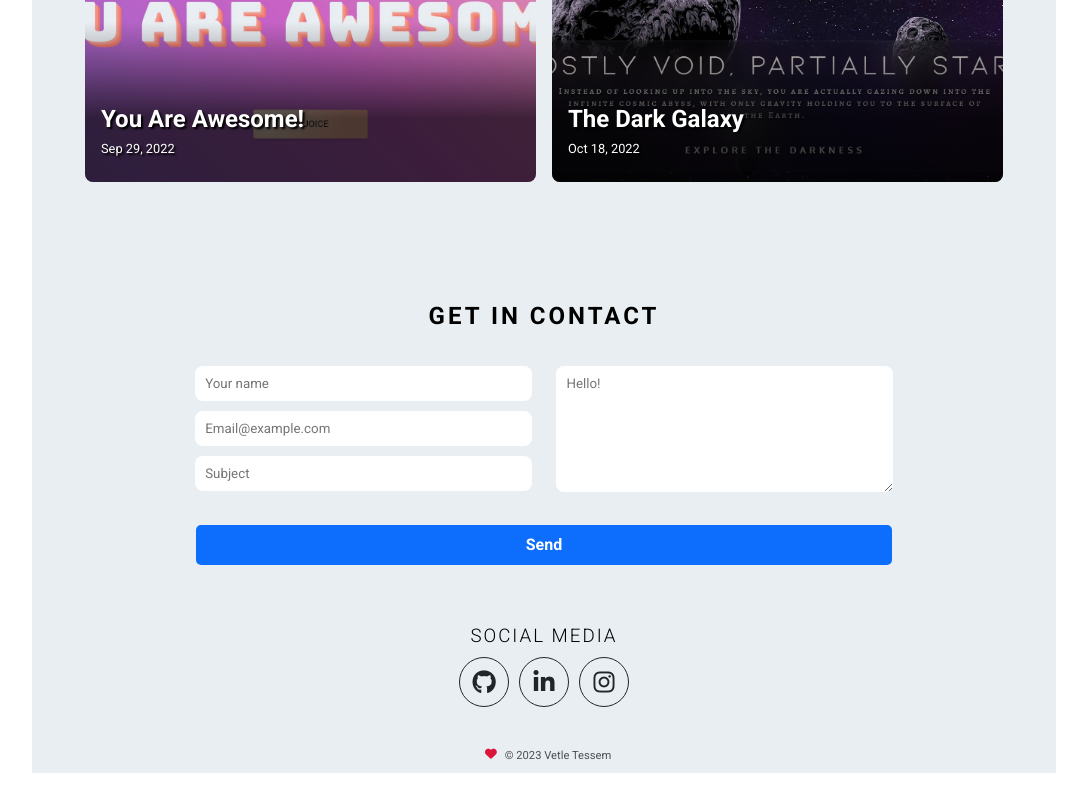
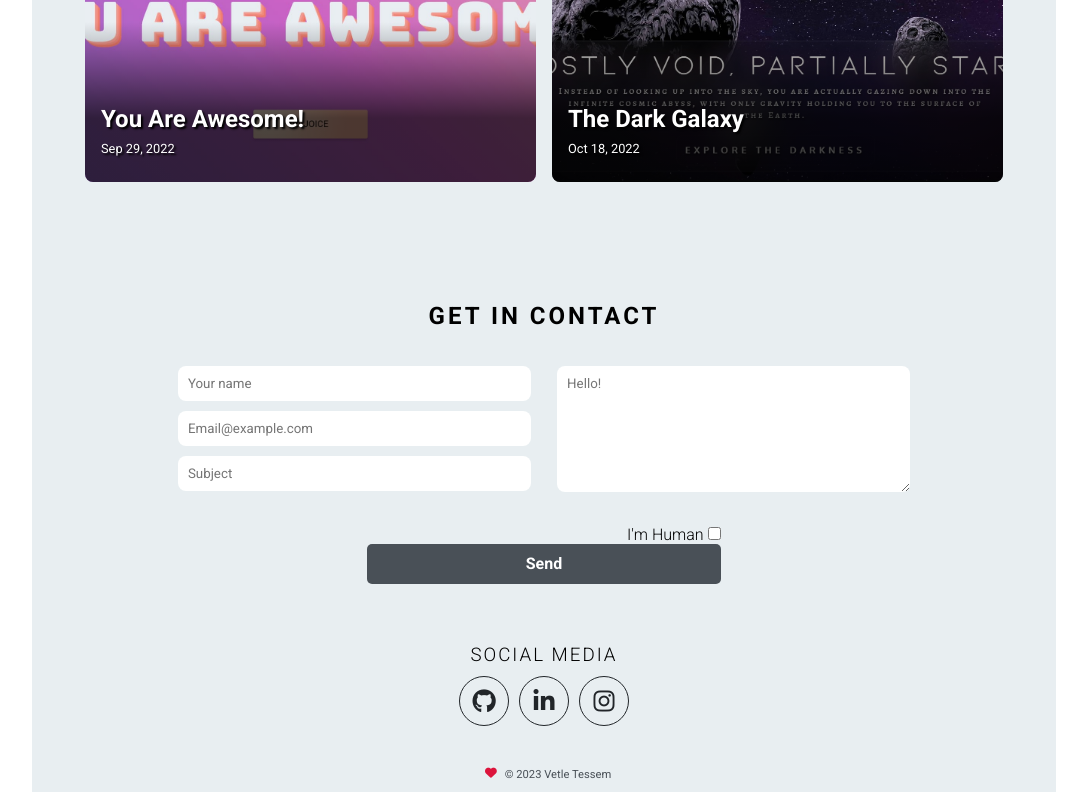
Before and after one commit to H3X-C0DE/Hex-Portfolio, a React (Create React App) app: page / in a window 1280 px wide. Shown: the part 3113-3913 px from the top of the page, without its empty margins (96-1183 px from the left). Built offline with nearby package versions, Linux system fonts and the light colour scheme.

Commit message:
added isHuman checker

```diff
--- a/src/Components/Contact.jsx
+++ b/src/Components/Contact.jsx
@@ -1,5 +1,6 @@
 // TODO: add ReCAPTCHA
-import React from "react";
+import React, { useState } from "react";
+
 import emailjs from "emailjs-com";
 import "../Styles/contact.css";
 export default function ContactUs() {
@@ -22,6 +23,7 @@ export default function ContactUs() {
         }
       );
   }
+  const [isRobot, setIsRobot] = useState(false);
 
   return (
     <section id="top-contact">
@@ -52,7 +54,25 @@ export default function ContactUs() {
               <label>Message</label>
               <textarea name="html_message" placeholder="Hello!" required />
             </div>
-            <input id="submit-btn" type="submit" value="Send" />
+            <div className="submit-container">
+              <label id="isRobot">
+                I'm Human&nbsp;
+                <input
+                  type="checkbox"
+                  checked={isRobot}
+                  onChange={() => setIsRobot(!isRobot)}
+                />
+              </label>
+              <input
+                id="submit-btn"
+                type="submit"
+                value="Send"
+                disabled={!isRobot}
+                style={{
+                  backgroundColor: !isRobot ? "#495057" : "#0d6efd",
+                }}
+              />
+            </div>
           </div>
         </form>
       </div>
--- a/src/Styles/contact.css
+++ b/src/Styles/contact.css
@@ -12,7 +12,8 @@
   display: none;
 }
 .left,
-.right {
+.right,
+.submit-container {
   width: 45%;
 }
 
@@ -37,20 +38,30 @@ textarea {
   font-weight: 600;
   line-height: 20px;
   width: 100%;
-  max-width: 93%;
   padding: 10px;
   background-color: var(--blue);
   color: var(--white);
   border: none;
   border-radius: 5px;
   cursor: pointer;
-  margin-top: 1.5em;
+  margin: 0 auto;
 }
 #submit-btn:hover {
   transition: all 0.3s;
   background-color: var(--indigo);
   box-shadow: rgba(50, 50, 93, 0.25) 0px 6px 12px -2px,
     rgba(0, 0, 0, 0.3) 0px 3px 7px -3px;
+}
+
+.submit-container {
+  margin-top: 1.5em;
+}
+#isRobot {
+  display: block;
+  text-align: end;
+  font-weight: 300;
+  margin: 0 auto;
+  width: 100%;
 }
 
 @media (max-width: 900px) {
@@ -60,8 +71,13 @@ textarea {
 
   .left,
   .right,
+  .submit-container,
   #submit-btn {
     width: 75%;
     text-align: center;
   }
+
+  #isRobot {
+    width: 75%;
+  }
 }
```
